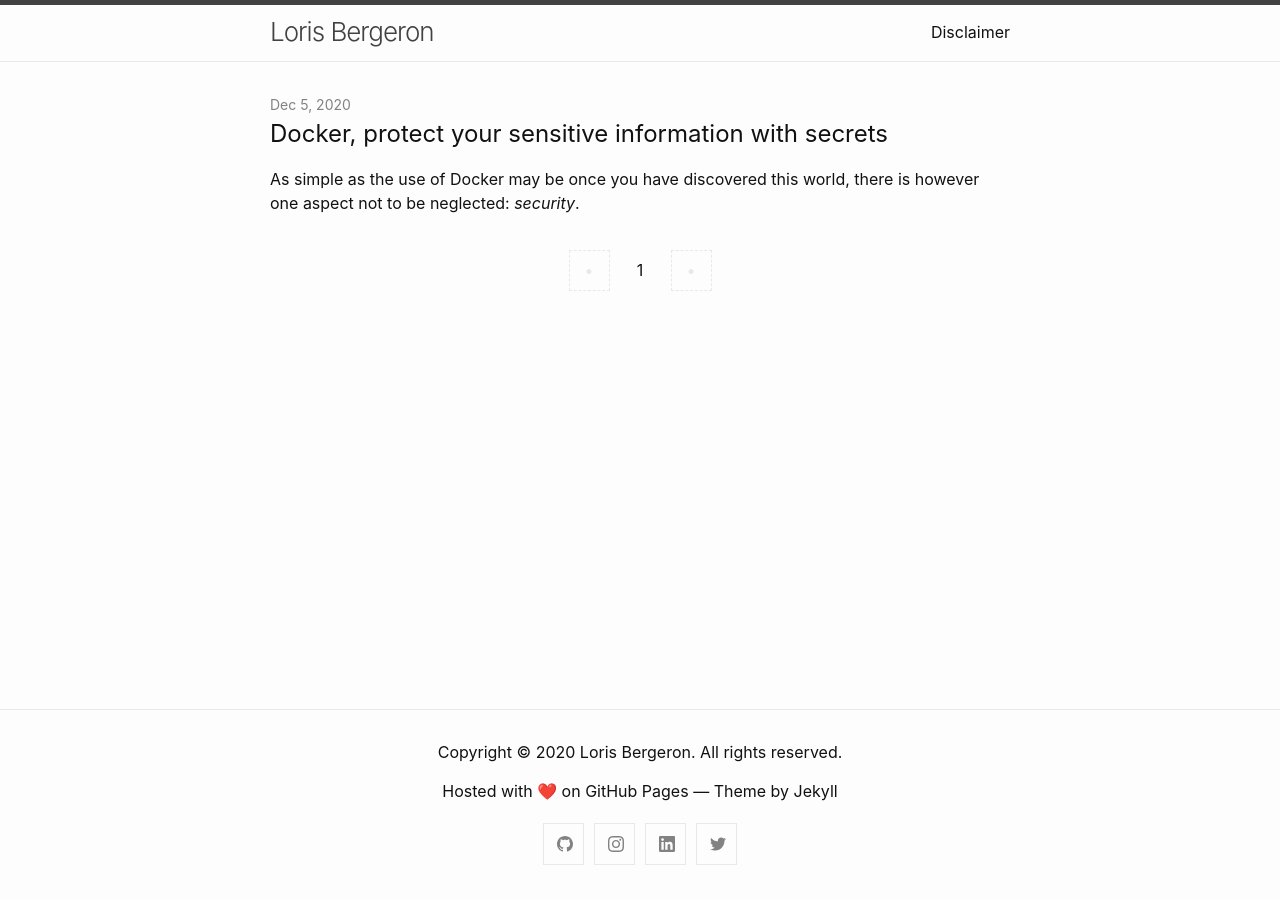
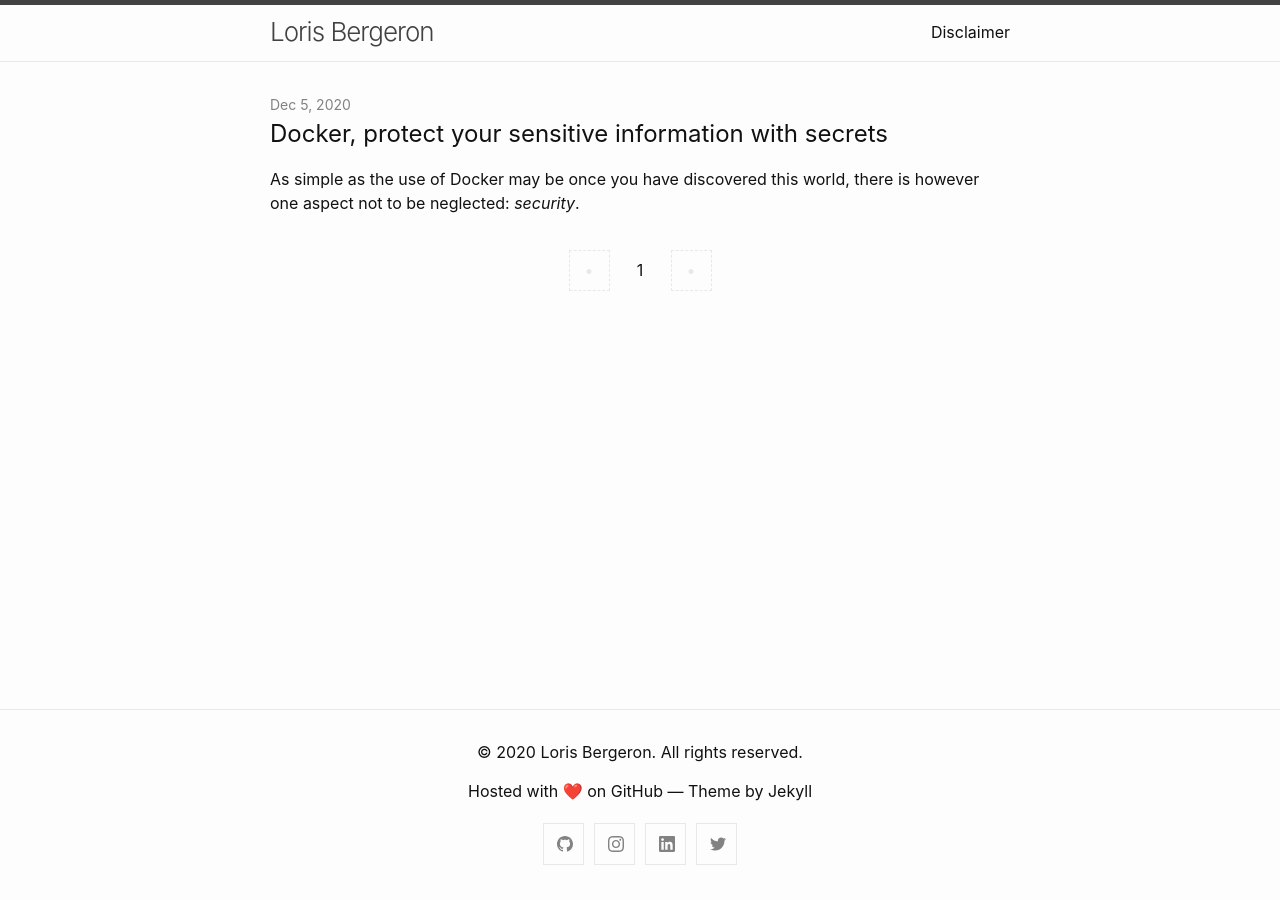
Before and after one commit to lorisbergeron/lorisbergeron.github.io, a Jekyll site: the page built from index.html, in a window 1280 px wide. Built offline with Jekyll 4.4.1, drawn with Linux system fonts in a browser that asks for light colours; the list of posts is cut into pages by our own code.

Commit message:
Update footer to be compliant with all devices

```diff
--- a/_includes/footer.html
+++ b/_includes/footer.html
@@ -4,8 +4,8 @@
   <div class="wrapper">
 
     <div class=footer-col-wrapper">
-      <p style="text-align:center;">Copyright &copy; <script>document.write(new Date().getFullYear())</script> Loris Bergeron. All rights reserved.</p>
-      <p style="text-align:center;">Hosted with &#10084;&#65039; on GitHub Pages — Theme by <a href="https://github.com/jekyll/minima">Jekyll</a></p>
+      <p style="text-align:center;">&copy; <script>document.write(new Date().getFullYear())</script> Loris Bergeron. All rights reserved.</p>
+      <p style="text-align:center;">Hosted with &#10084;&#65039; on GitHub — Theme by <a href="https://github.com/jekyll/minima">Jekyll</a></p>
     </div>
 
     <div class="social-links">
```
